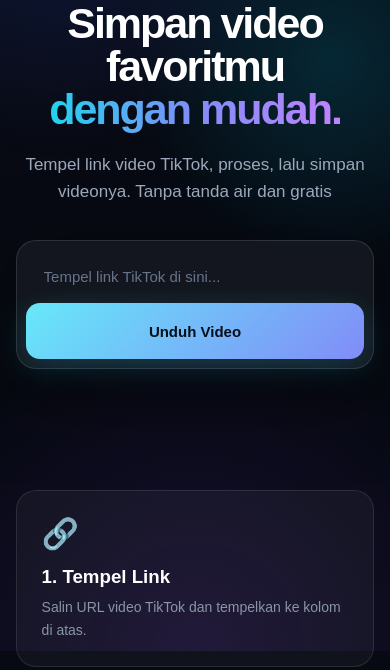
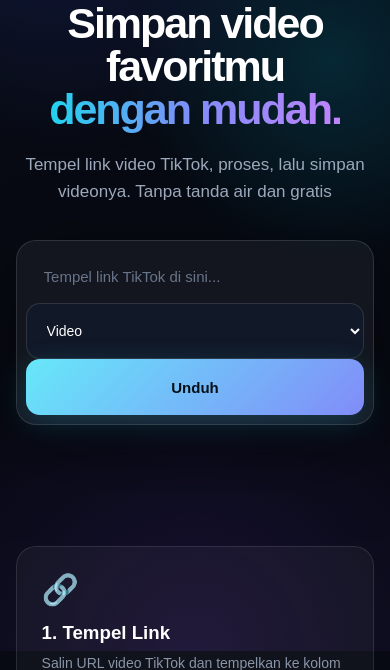
Before and after one commit to fairuzbaru43-blip/snaptok, a Flask app: page / in a window 390 px wide. Shown: the part 193-863 px from the top of the page. Run offline with Flask 3, Linux system fonts and the light colour scheme.

Commit message:
Restore MP3 download option

```diff
--- a/app.py
+++ b/app.py
@@ -14,6 +14,7 @@
 @app.route("/download", methods=["POST"])
 def download():
     url = (request.form.get("url") or "").strip()
+    output_format = (request.form.get("format") or "video").lower()
 
     if not url:
         return jsonify({
@@ -21,23 +22,50 @@
             "message": "Link tidak boleh kosong!"
         }), 400
 
+    if output_format not in {"video", "mp3"}:
+        return jsonify({
+            "success": False,
+            "message": "Format unduhan tidak valid."
+        }), 400
+
     try:
         temp_folder = tempfile.mkdtemp(prefix="firuztok-")
 
         ydl_opts = {
             "outtmpl": os.path.join(temp_folder, "%(title)s.%(ext)s"),
-            "format": "best",
+            "format": "bestaudio/best" if output_format == "mp3" else "best",
             "noplaylist": True
         }
 
+        if output_format == "mp3":
+            ydl_opts["postprocessors"] = [{
+                "key": "FFmpegExtractAudio",
+                "preferredcodec": "mp3",
+                "preferredquality": "192"
+            }]
+
         with yt_dlp.YoutubeDL(ydl_opts) as ydl:
             info = ydl.extract_info(url, download=True)
-            filename = ydl.prepare_filename(info)
+
+            if output_format == "mp3":
+                filename = next(
+                    (
+                        entry.path
+                        for entry in os.scandir(temp_folder)
+                        if entry.is_file() and entry.name.lower().endswith(".mp3")
+                    ),
+                    None
+                )
+                if filename is None:
+                    raise FileNotFoundError("File MP3 hasil konversi tidak ditemukan.")
+            else:
+                filename = ydl.prepare_filename(info)
 
         return send_file(
             filename,
             as_attachment=True,
-            download_name=os.path.basename(filename)
+            download_name=os.path.basename(filename),
+            mimetype="audio/mpeg" if output_format == "mp3" else None
         )
 
     except Exception as e:
--- a/static/style.css
+++ b/static/style.css
@@ -262,6 +262,28 @@
 }
 
 
+.download-box select {
+  min-height: 56px;
+  padding: 0 16px;
+  border: 1px solid rgba(255,255,255,.12);
+  border-radius: 14px;
+  color: #ffffff;
+  background: #111827;
+  font-size: 14px;
+  cursor: pointer;
+}
+
+.download-box select:focus-visible {
+  outline: 2px solid #67e8f9;
+  outline-offset: 2px;
+}
+
+.download-box select option {
+  color: #ffffff;
+  background: #111827;
+}
+
+
 /* STATUS */
 
 .status {
@@ -414,3 +436,9 @@
     font-size: 12px;
   }
 }
+
+@media (max-width: 700px) {
+  .download-box select {
+    width: 100%;
+  }
+}
--- a/templates/index.html
+++ b/templates/index.html
@@ -85,9 +85,14 @@
                         required
                     >
 
+                    <select class="format-select" id="format" name="format" aria-label="Pilih format unduhan">
+                        <option value="video">Video</option>
+                        <option value="mp3">MP3</option>
+                    </select>
+
                     <button type="submit">
 
-                        Unduh Video
+                        Unduh
 
                     </button>
 
```
